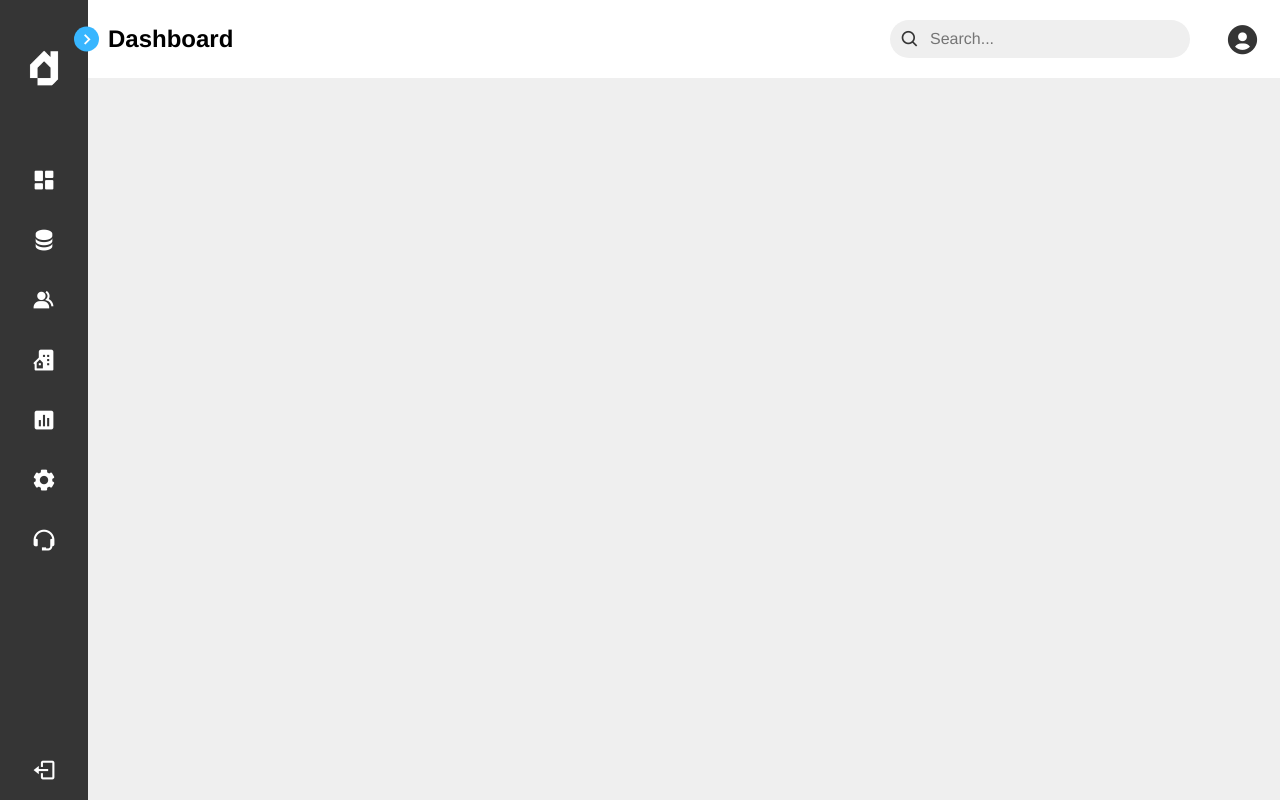
After one commit to JohnathanGD/CollegeLodging, a Flask app: template frontend/templates/admin/sidebar.html in a window 1280 px wide. The commit adds this page. Run offline with Flask 2, Linux system fonts and the light colour scheme; the template is opened without the code that fills it, so the values that code supplies are empty.

Commit message:
Add Dashboard Sidebar and Header Base

```diff
--- /dev/null
+++ b/frontend/static/dashboard.css
@@ -0,0 +1,383 @@
+* {
+    margin: 0;
+    padding: 0;
+    box-sizing: border-box;
+    font-family: Helvetica, Arial, sans-serif;
+}
+
+:root {
+    --body-color: #efefef;
+    --sidebar-color: #353535;
+    --primary-color: #FFFFFF;
+    --primary-color-light: #F6F5FF;
+    --secondary-color: #D9D9D9;
+    --blue-color: #38B6FF;
+    --red-color: #FF5757;
+    --yellow-color: #FFDE59;
+    --toggle-color: #DDD;
+
+    --tran-02: all 0.2s ease;
+    --tran-03: all 0.3s ease;
+    --tran-04: all 0.4s ease;
+    --tran-05: all 0.5s ease;
+
+    --primary-font: "Archivo Black", sans-serif;
+    --primary-font-weight: 400;
+    --primary-font-style: normal;
+    --primary-font-size: 16px;
+}
+
+body {
+    min-height: 100vh;
+    background-color: var(--body-color);
+    transition: var(--tran-05);
+}
+
+::selection {
+    background-color: var(--primary-color);
+    color: #fff;
+}
+
+.sidebar {
+    position: fixed;
+    top: 0;
+    left: 0;
+    height: 100%;
+    width: 250px;
+    padding: 10px 14px;
+    background: var(--sidebar-color);
+    transition: var(--tran-05);
+    z-index: 100;
+    overflow: visible;
+}
+
+.sidebar.close {
+    width: 88px;
+}
+
+.sidebar li {
+    height: 50px;
+    list-style: none;
+    display: flex;
+    align-items: center;
+    margin-top: 10px;
+    position: relative;
+}
+
+.sidebar header .image,
+.sidebar .icon {
+    min-width: 60px;
+    border-radius: 6px;
+}
+
+.sidebar .icon {
+    min-width: 60px;
+    border-radius: 6px;
+    height: 100%;
+    display: flex;
+    align-items: center;
+    justify-content: center;
+    font-size: 25px;
+}
+
+.sidebar .text,
+.sidebar .icon {
+    color: var(--primary-color);
+    transition: var(--tran-03);
+}
+
+.sidebar .text {
+    font-size: 17px;
+    font-weight: 500;
+    white-space: nowrap;
+    opacity: 1;
+}
+
+.sidebar.close .text {
+    opacity: 0;
+}
+
+.sidebar header {
+    position: relative;
+}
+
+.sidebar header .image-text {
+    display: flex;
+    align-items: center;
+}
+
+.sidebar header .logo-text {
+    display: flex;
+    flex-direction: column;
+}
+
+header .image-text .name {
+    background: url('./images/logo_small2.png');
+    background-size: contain;
+    background-repeat: no-repeat;
+    width: 110px;
+    margin-left: -20px;
+    filter: invert(1);
+}
+
+.sidebar header .image {
+    display: flex;
+    align-items: center;
+    justify-content: center;
+}
+
+.sidebar header .image img {
+    width: 70px;
+    border-radius: 6px;
+    filter: invert(1);
+    transition: all 0.5s ease-in-out
+}
+
+.sidebar header .toggle {
+    position: absolute;
+    top: 25%;
+    right: -25px;
+    transform: translateY(-50%) rotate(180deg);
+    height: 25px;
+    width: 25px;
+    background-color: var(--blue-color);
+    color: var(--primary-color);
+    border-radius: 50%;
+    display: flex;
+    align-items: center;
+    justify-content: center;
+    font-size: 22px;
+    cursor: pointer;
+    transition: var(--tran-05);
+}
+
+.sidebar.close .toggle {
+    transform: translateY(-50%) rotate(0deg);
+}
+
+.sidebar .menu {
+    margin-top: 20px;
+    flex-grow: 1;
+}
+
+.sidebar li a {
+    list-style: none;
+    height: 100%;
+    background-color: transparent;
+    display: flex;
+    align-items: center;
+    height: 100%;
+    width: 100%;
+    border-radius: 6px;
+    text-decoration: none;
+    transition: var(--tran-03);
+}
+
+.sidebar li a:hover {
+    background-color: var(--primary-color);
+}
+
+.sidebar li a:hover .icon,
+.sidebar li a:hover .text {
+    color: var(--sidebar-color);
+}
+
+.sidebar .menu-bar {
+    display: flex;
+    flex-direction: column;
+    justify-content: space-between;
+    height: calc(100% - 110px);
+}
+
+.menu-bar::-webkit-scrollbar {
+    display: none;
+}
+
+.sidebar ul li .tooltip {
+    position: absolute;
+    top: 50%;
+    left: calc(100% + 20px);
+    background: #fff;
+    box-shadow: 0 5px 5px rgba(0, 0, 0, 0.3);
+    padding: 8px 15px;
+    border-radius: 6px;
+    font-size: 18px;
+    font-weight: 400;
+    opacity: 0;
+    white-space: nowrap;
+    pointer-events: none;
+    transition: opacity 0.3s ease;
+    z-index: 1000;
+}
+
+.sidebar ul li:hover .tooltip {
+    opacity: 1;
+    pointer-events: auto;
+    transition: all 0.3s ease-in-out;
+    top: 50%;
+    transform: translateY(-50%);
+}
+
+.sidebar:not(.close) ul li .tooltip {
+    display: none;
+}
+
+@media (max-width: 420px) {
+    .sidebar li .tooltip {
+        display: none;
+    }
+}
+
+.menu-bar .bottom-content {
+    margin-top: auto;
+}
+
+.switch::before {
+    content: '';
+    position: absolute;
+    height: 15px;
+    width: 15px;
+    border-radius: 50%;
+    top: 50%;
+    left: 5px;
+    transform: translateY(-50%);
+    background-color: var(--sidebar-color);
+    transition: var(--tran-04);
+}
+
+body .dashboard-header {
+    margin-left: 250px;
+    transition: var(--tran-05);
+}
+
+body .sidebar.close + .dashboard-header {
+    margin-left: 88px;
+}
+
+.dashboard-header {
+    position: relative;
+    top: 0;
+    background-color: white;
+    transition: var(--tran-05);
+    display: flex;
+    justify-content: space-between;
+    align-items: center;
+    padding: 20px;
+}
+
+.dashboard-header .left {
+    font-weight: bold;
+}
+
+.dashboard-header .right {
+    display: flex;
+    align-items: center;
+}
+
+.dashboard-header .search-box {
+    flex-grow: 1;
+    transition: ease-in-out 0.5s;
+    max-width: 600px;
+    min-width: 100px;
+    margin-left: 20px;
+}
+
+@media (max-width: 992px) {
+    .dashboard-header .search-box {
+        max-width: 600px;
+    }
+}
+
+@media (max-width: 768px) {
+    .dashboard-header .search-box {
+        max-width: 200px;
+    }
+}
+
+@media (max-width: 480px) {
+    .dashboard-header .search-box {
+        max-width: 150px;
+    }
+}
+
+.search {
+    position: relative;
+    display: inline-block;
+    align-items: center;
+    justify-content: center;
+}
+
+.search-box {
+    width: 300px;
+    padding: 10px 40px;
+    background-color: var(--body-color);
+    border: none;
+    border-radius: 1.2rem;
+    outline: none;
+    font-size: 16px;
+    color: var(--sidebar-color);
+}
+
+.search-box::placeholder {
+    transition: none;
+    text-indent: 0;
+}
+
+.search-box::placeholder,
+.search-box {
+    transition: none;
+}
+
+.search-box:focus::placeholder {
+    color: transparent;
+}
+
+.search-box::selection {
+    background-color: var(--blue-color);
+    color: #fff;
+}
+
+.search .search-icon {
+    position: absolute;
+    top: 50%;
+    left: 30px;
+    transform: translateY(-50%);
+    cursor: pointer;
+    color: var(--sidebar-color);
+    font-size: 20px;
+}
+
+.search-box input {
+    height: 100%;
+    width: 100%;
+    outline: none;
+    border: none;
+    color: var(--sidebar-color);
+    border-radius: 6px;
+    font-size: 17px;
+    font-weight: 500;
+    transition: none;
+}
+
+.search-box input::placeholder {
+    color: var(--primary-color);
+    transition: none;
+}
+
+.search-box input:focus::placeholder {
+    color: transparent;
+    transition: none;
+}
+
+.profile-icon {
+    color: var(--sidebar-color);
+    font-size: 35px;
+    margin-left: 35px;
+    cursor: pointer;
+}
+
+.chevron-icon {
+    color: var(--primary-color);
+    font-size: 25px;
+    cursor: pointer;
+}
--- a/frontend/templates/admin/admin_dashboard.html
+++ b/frontend/templates/admin/admin_dashboard.html
@@ -1,3 +1,4 @@
+{% extends 'admin/sidebar.html' %}
 <html lang="en">
 <head>
     <meta charset="UTF-8">
--- /dev/null
+++ b/frontend/templates/admin/sidebar.html
@@ -0,0 +1,127 @@
+<!DOCTYPE html>
+<html lang="en">
+<head>
+    <meta charset="UTF-8">
+    <meta http-equiv="X-UA-Compatible" content="IE=edge">
+    <meta name="viewport" content="width=device-width, initial-scale=1.0">
+    <title>{% block title %}Dashboard{% endblock %}</title>
+    <link rel="stylesheet" href="{{ url_for('static', filename='dashboard.css') }}">
+    <link rel="stylesheet" href="https://unpkg.com/boxicons@2.1.1/css/boxicons.min.css">
+</head>
+<body>
+    <nav class="sidebar close">
+        <header>
+            <div class="image-text">
+                <span class="image">
+                    <img src="{{ url_for('static', filename='images/logo_small.png') }}" alt="Logo">
+                </span>
+
+                <div class="text logo-text">
+                    <span>
+                        <img class="name" src="{{ url_for('static', filename='images/logo_small2.png') }}" alt="Logo Banner">
+                    </span>
+                </div>
+            </div>
+
+            <i class='bx bx-chevron-right toggle'></i>
+        </header>
+
+        <div class="menu-bar">
+            <div class="menu">
+                <ul class="menu-links">
+                    <li class="nav-link">
+                        <a href="#">
+                            <i class='bx bxs-dashboard icon' ></i>
+                            <span class="text nav-text">Dashboard</span>
+                        </a>
+                        <span class="tooltip">Dashboard</span>
+                    </li>
+
+                    <li class="nav-link">
+                        <a href="#">
+                            <i class='bx bxs-data icon' ></i>
+                            <span class="text nav-text">Database</span>
+                        </a>
+                        <span class="tooltip">Database</span>
+                    </li>
+
+                    <li class="nav-link">
+                        <a href="#">
+                            <i class='bx bxs-group icon' ></i>
+                            <span class="text nav-text">Users</span>
+                        </a>
+                        <span class="tooltip">Users</span>
+                    </li>
+
+                    <li class="nav-link">
+                        <a href="#">
+                            <i class='bx bxs-building-house icon'></i>
+                            <span class="text nav-text">Properties</span>
+                        </a>
+                        <span class="tooltip">Properties</span>
+                    </li>
+
+                    <li class="nav-link">
+                        <a href="#">
+                            <i class='bx bxs-bar-chart-square icon' ></i>
+                            <span class="text nav-text">Analytics</span>
+                        </a>
+                        <span class="tooltip">Analytics</span>
+                    </li>
+
+                    <li class="nav-link">
+                        <a href="#">
+                            <i class='bx bxs-cog icon' ></i>
+                            <span class="text nav-text">Settings</span>
+                        </a>
+                        <span class="tooltip">Settings</span>
+                    </li>
+
+                    <li class="nav-link">
+                        <a href="#">
+                            <i class='bx bx-support icon' ></i>
+                            <span class="text nav-text">Support</span>
+                        </a>
+                        <span class="tooltip">Support</span>
+                    </li>
+
+                </ul>
+            </div>
+
+            <div class="bottom-content">
+                <li class="">
+                    <a href="#">
+                        <i class='bx bx-log-out icon' ></i>
+                        <span class="text nav-text">Logout</span>
+                    </a>
+                </li>
+            </div>
+        </div>
+    </nav>
+
+    <section class="dashboard-header">
+        <span class="left">
+            {% block dashboard_header %}
+                <h2 class="header">Dashboard</h2>
+            {% endblock %}
+        </span>
+        <div class="right">
+            <div class="search">
+                <i class='bx bx-search search-icon'></i>
+                <input type="text" placeholder="Search..." class="search-box">
+            </div>
+            <i class='bx bxs-user-circle profile-icon'></i>
+        </div>
+    </section>
+
+    <script>
+        const body = document.querySelector('body'),
+        sidebar = document.querySelector('.sidebar');
+        toggle = document.querySelector(".toggle"),
+
+        toggle.addEventListener("click" , () =>{
+            sidebar.classList.toggle("close");
+        })
+    </script>
+</body>
+</html>
```
Also changed, not shown: frontend/static/images/logo_large.png (added), frontend/static/images/logo_small.png (added), frontend/static/images/logo_small2.png (added).
